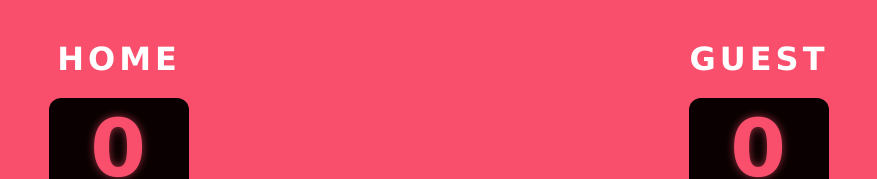
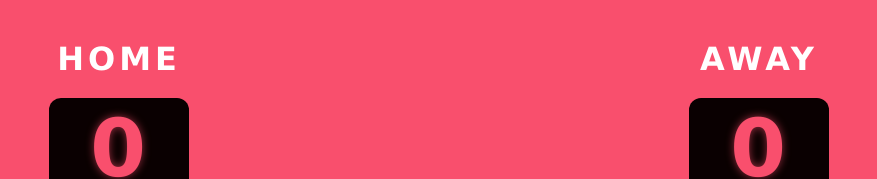
Before and after one commit to ToddCole/score-keeper, a website built with Vite: page index.html in a window 1280 px wide. Shown: the top 179 px of the page, without its empty margins (201-1078 px from the left). Built offline with nearby package versions, Linux system fonts and the light colour scheme.

Commit message:
Headline change

```diff
--- a/index.html
+++ b/index.html
@@ -21,7 +21,7 @@
 
       <!-- GUEST -->
       <div class="panel">
-        <h3 class="teamname">GUEST</h3>
+        <h3 class="teamname">AWAY</h3>
         <h2 id="guest-score" class="score">0</h2>
         <div class="buttons">
           <button class="adbut" onclick="addGuestOne()"  title="Add one point">+1</button>
```
